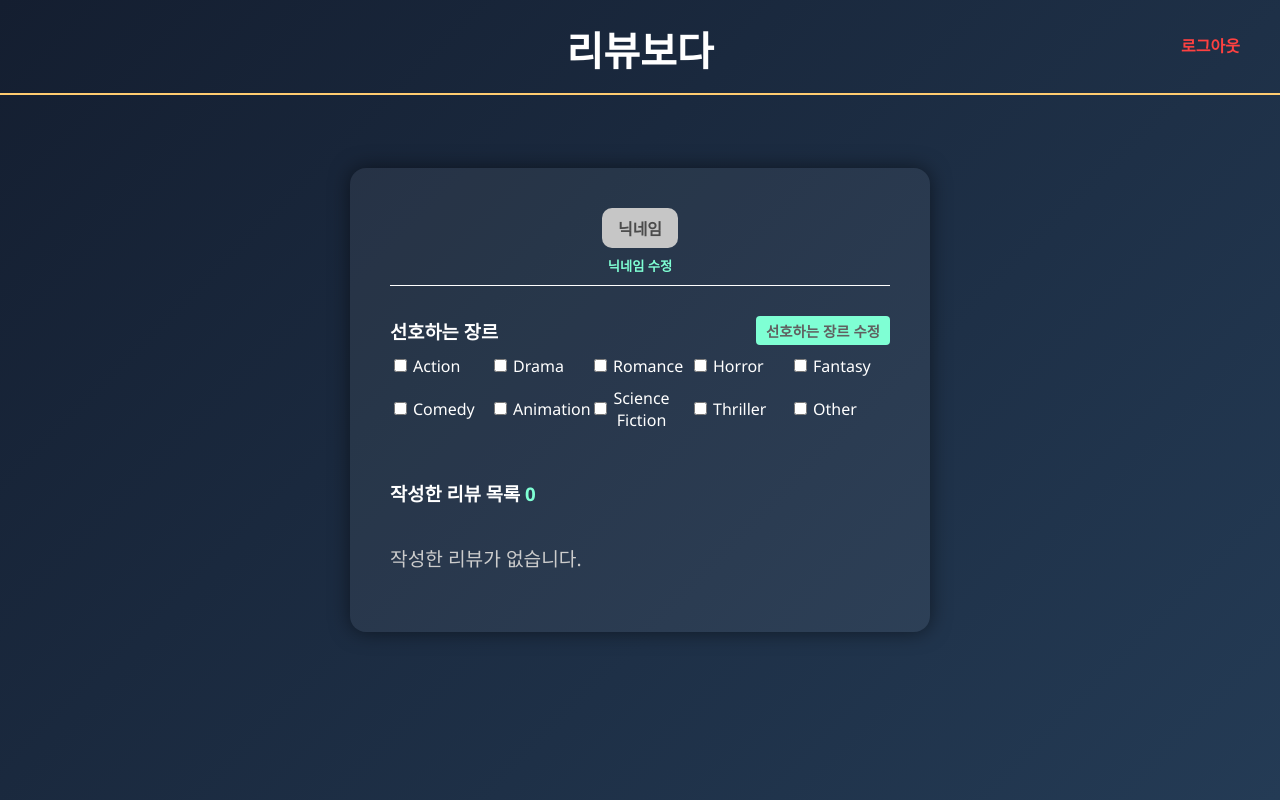
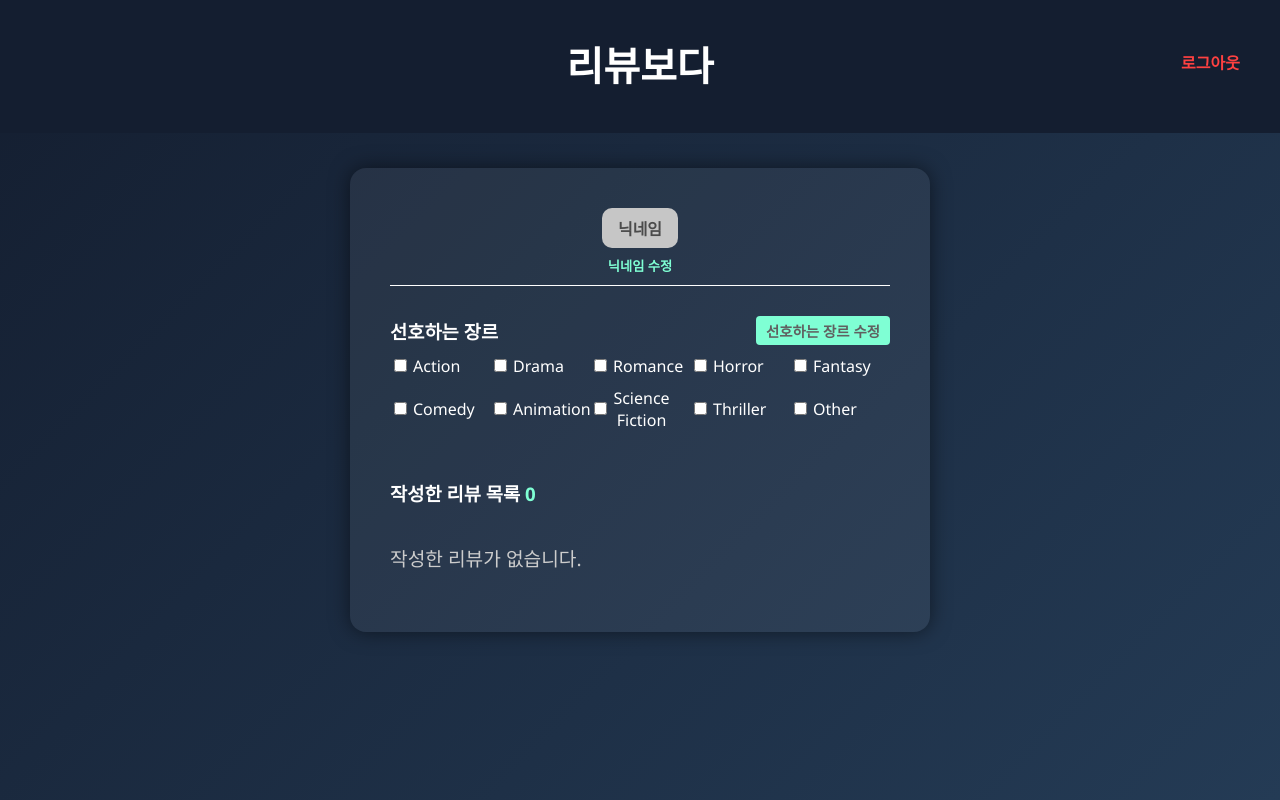
Before and after one commit to sejkim2/opensw_project, a React (Create React App) app in the folder requirements/frontend/: page /MyPage in a window 1280 px wide. Built offline with nearby package versions, Linux system fonts and the light colour scheme.

Commit message:
fix: 마이페이지 디자인 수정

```diff
--- a/requirements/frontend/src/pages/MyPage.css
+++ b/requirements/frontend/src/pages/MyPage.css
@@ -1,6 +1,6 @@
 .mypage-header {
   position: absolute;
-  top: 20px;
+  top: 0px;
   left: 0;
   width: 100%;
   display: flex;
@@ -15,14 +15,15 @@
   flex: 1;
   font-size: 40px;
   text-align: center;
-  padding-bottom: 15px;
-  border-bottom: 2px solid #ffcc70;
+  padding-top: 35px;
+  padding-bottom: 40px;
   margin: 0;
+  background-color:#141e30;
 }
 
 .logout-text {
   position: absolute;
-  top: 13px;
+  top: 50px;
   right: 40px;
   font-size: 1rem;
   color: #fe4141;
```
